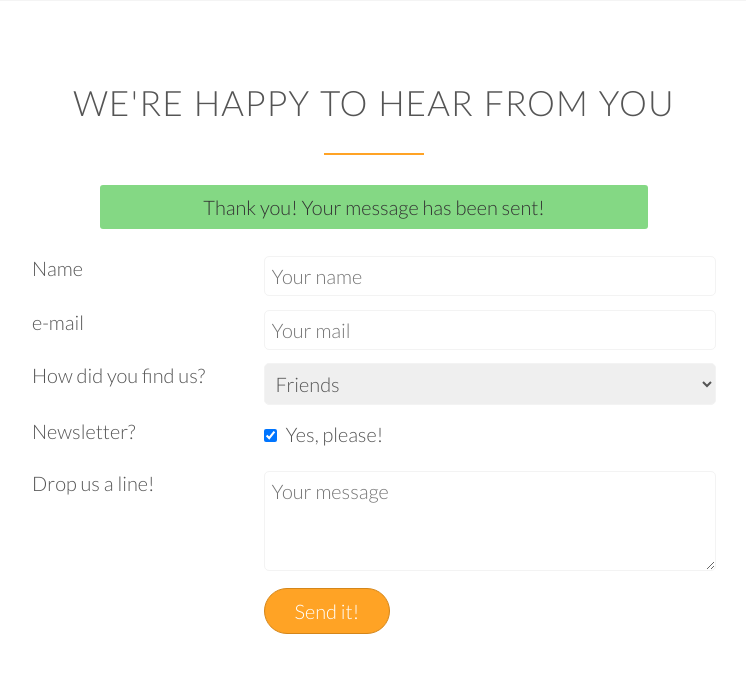
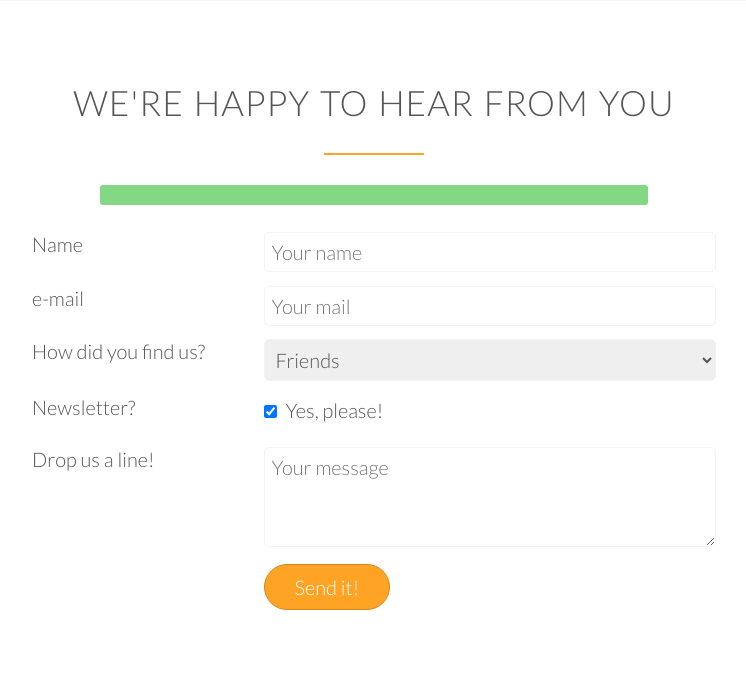
Before and after one commit to mihocsaszilard/omnifood, a PHP site: page /?success=1 in a window 1280 px wide. Shown: the part 4677-5358 px from the top of the page, without its empty margins (266-1012 px from the left). Run offline with PHP 8.4, Linux system fonts and the light colour scheme; style sheets or scripts are compiled from the project's sources; some libraries are stand-ins or nearby versions.

Commit message:
Update index.php

```diff
--- a/index.php
+++ b/index.php
@@ -353,7 +353,7 @@
                         <?php
                         if($_GET["success"] == 1){
                             echo  "<div class=\"form-messages success\">
-                            Thank you! Your message has been sent!
+                           <!-- Thank you! Your message has been sent!-->
                         </div>";
                         }
 
```
